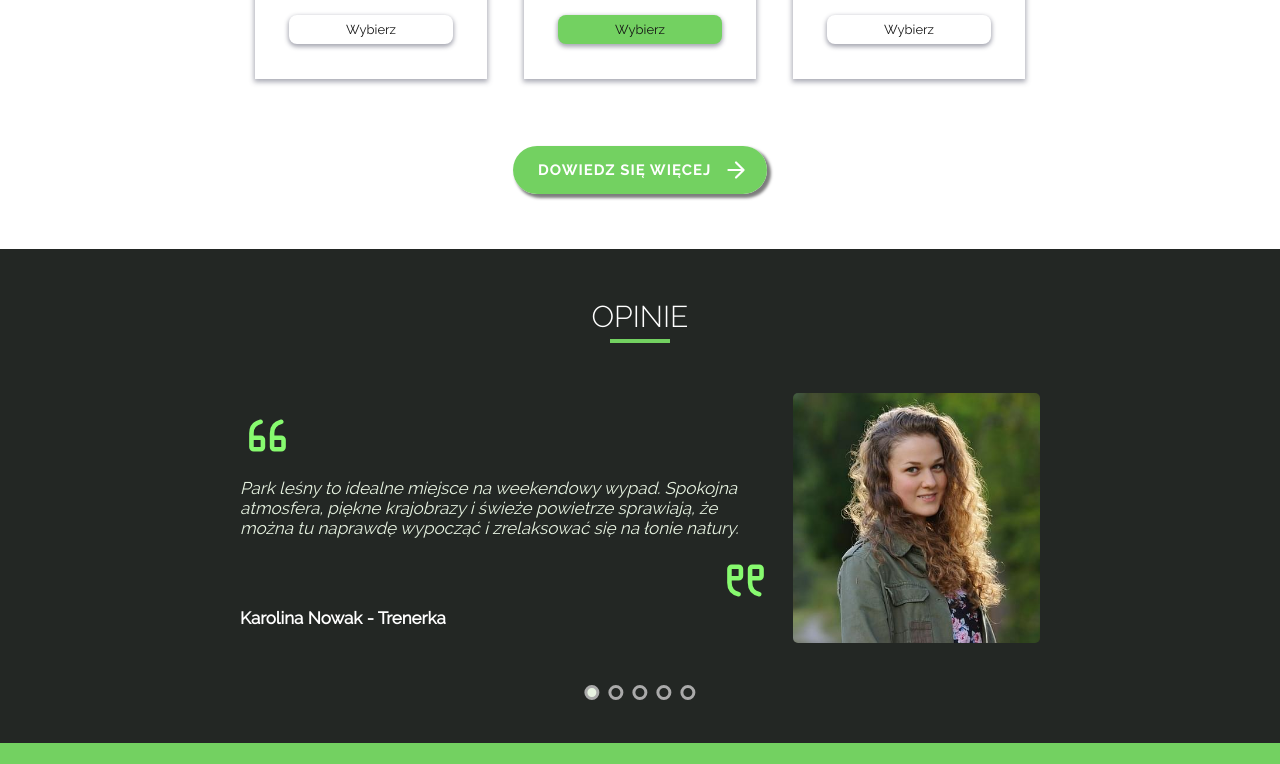
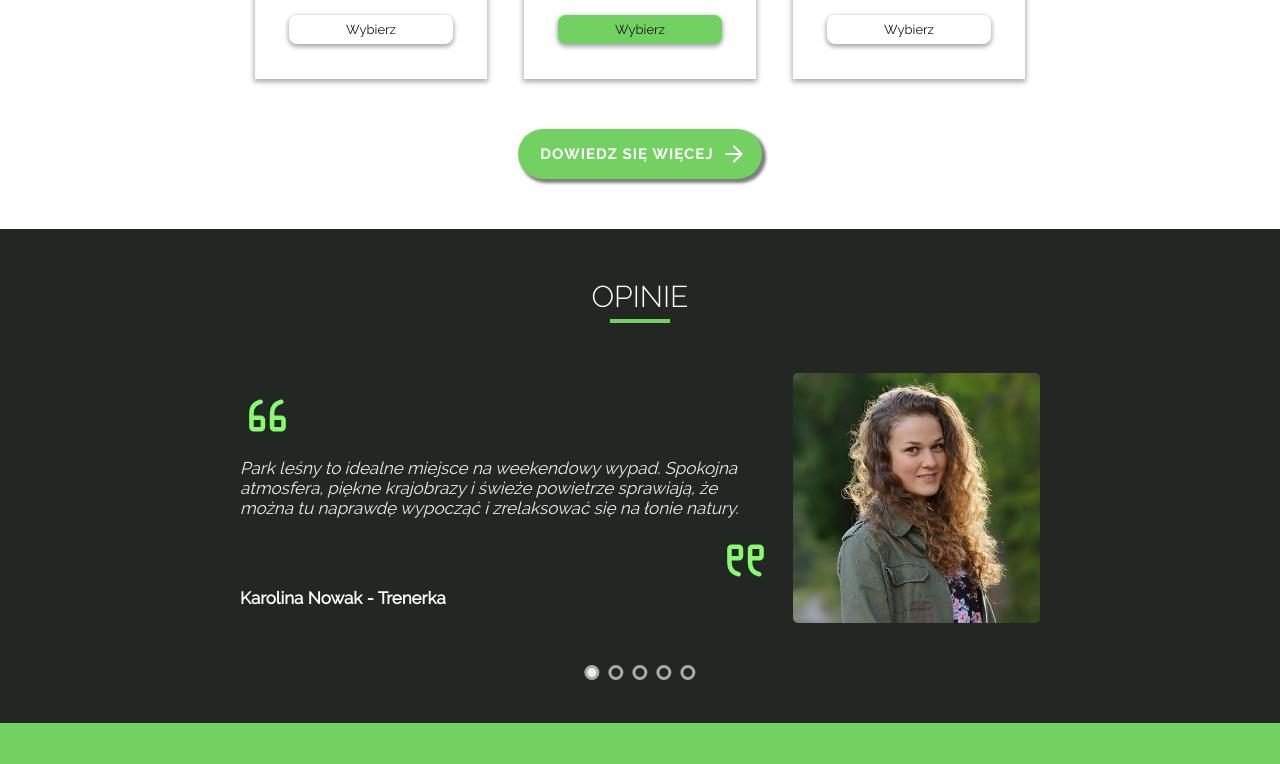
Before and after one commit to Nawratka/Forest-First, a website: page index.html in a window 1280 px wide. Shown: the part 2020-2784 px from the top of the page. Drawn offline with Linux system fonts and the light colour scheme; files that its build step writes are made by us from their sources.

Commit message:
offer main link corrected

```diff
--- a/index.html
+++ b/index.html
@@ -245,8 +245,8 @@ HEADER
                     <a class="card__btn" type="button" href="offer.html">Wybierz</a>
                 </div>
             </div>
-            <p class="offer__p offer__p--last"><a href="offer.html" class="offer__link">Dowiedz się więcej <img
-                        src="dist/img/arrow-right.svg" alt="arrow right" class="offer__link-icon"></a></p>
+           <a href="offer.html" class="offer__link" type="button">Dowiedz się więcej <img src="dist/img/arrow-right.svg" alt="arrow right" class="offer__link-icon"></a>
+            <!-- <p class="offer__p offer__p--last"><a href="offer.html" class="offer__link" type="button">Dowiedz się więcej <img src="dist/img/arrow-right.svg" alt="arrow right" class="offer__link-icon"></a></p> -->
         </section>
 
         <!-- ===================================== -->
--- a/src/js/homepage.js
+++ b/src/js/homepage.js
@@ -12,6 +12,7 @@ const secondOfferCardBtn = document.querySelector('[data-offer-nr="2"]')
 	.childNodes[7];
 const offerCards = document.querySelectorAll('.card');
 const offerBox = document.querySelector('.offer__box');
+const offerLink = document.querySelector('.offer__link')
 
 const cookieBox = document.querySelector('.cookie');
 const cookieBtn = document.querySelector('.cookie__btn');
@@ -95,6 +96,9 @@ offerCards.forEach((card) => {
 			localStorage.setItem('offer', e.target.parentElement.dataset.offerNr);
 	});
 });
+offerLink.addEventListener('click', () => {
+	localStorage.removeItem('offer')
+})
 
 // MAIN FUNCTIONS AT START
 // =============================================
--- a/src/sass/style.scss
+++ b/src/sass/style.scss
@@ -533,30 +533,29 @@ body {
 		padding-bottom: 4rem;
 		text-align: center;
 		font-size: 1.7rem;
-		&--last {
-			padding: 7rem 0 2rem;
-		}
 	}
 	&__link {
+		display: flex;
+		justify-content: center;
+		align-items: center;
 		position: relative;
-		margin-top: 20px;
-		padding: 1.5rem 2.5rem;
+		margin-top: 5rem;
+		padding: 1.2rem 2.2rem;
 		border-radius: 25px;
 		font-size: 1.5rem;
 		text-align: center;
-		font-family: 'Ralewaybold';
+		font-family: Ralewaybold;
 		text-transform: uppercase;
 		letter-spacing: 1px;
 		border: none;
-		box-shadow: 3px 3px 3px 1px rgb(125, 125, 125);
+		box-shadow: 3px 3px 3px 1px #7d7d7d;
 		background-color: var(--main-color);
 		color: var(--bg-color);
-		transition: background-color 0.3s, color 0.3s, box-shadow 0.3s;
+		transition: background-color .3s,color .3s,box-shadow .3s;
 		&-icon {
 			width: 26px;
 			height: 26px;
 			position: relative;
-			top: 8px;
 			right: -7px;
 		}
 	}
```
Also changed, not shown: dist/css/style.min.css, dist/js/homepage.min.js.
